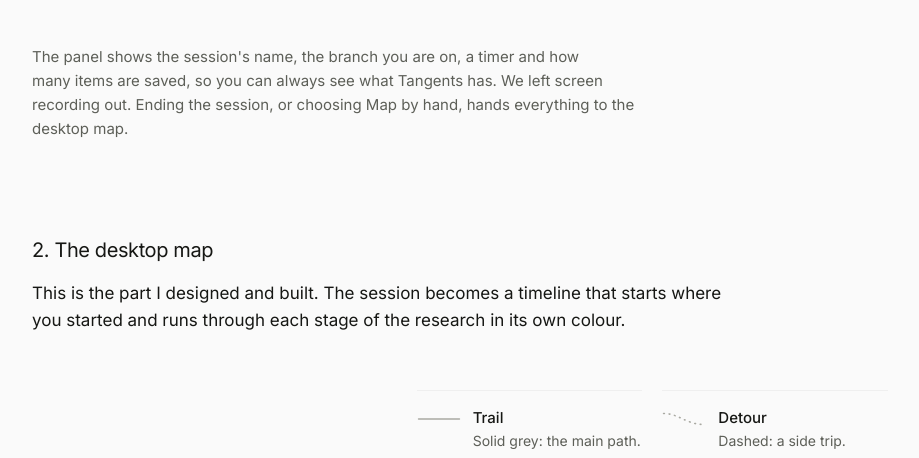
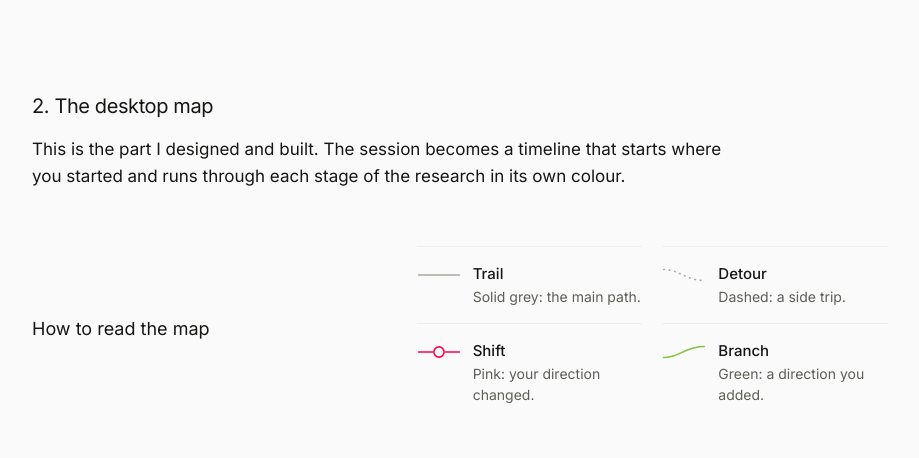
Before and after one commit to jjessicow/jjessicow.github.io, a plain HTML site: page tangents.html in a window 1280 px wide. Shown: the part 3110-3568 px from the top of the page, without its empty margins (312-1231 px from the left). Drawn offline with Linux system fonts and the light colour scheme.

Commit message:
Remove panel description paragraph from Tangents page
Co-Authored-By: Claude Fable 5.2 <noreply@anthropic.com>

```diff
--- a/tangents.html
+++ b/tangents.html
@@ -414,7 +414,6 @@
             <video src="tangents/clips/companion.mp4" poster="tangents/clips/companion.jpg" width="1200" height="750" autoplay muted loop playsinline preload="none" aria-label="Screen recording, close up, of Tangents Companion over a moodboard site. Start is clicked on the Start a tangent pill, a pin is opened and saved, and the session panel is opened to show the history, keywords, and Map by hand and End session buttons."></video>
           </figure>
         </div>
-        <p class="block small">The panel shows the session's name, the branch you are on, a timer and how many items are saved, so you can always see what Tangents has. We left screen recording out. Ending the session, or choosing Map by hand, hands everything to the desktop map.</p>
 
         <h3 class="block">2. The desktop map</h3>
         <p>This is the part I designed and built. The session becomes a timeline that starts where you started and runs through each stage of the research in its own colour.</p>
```
